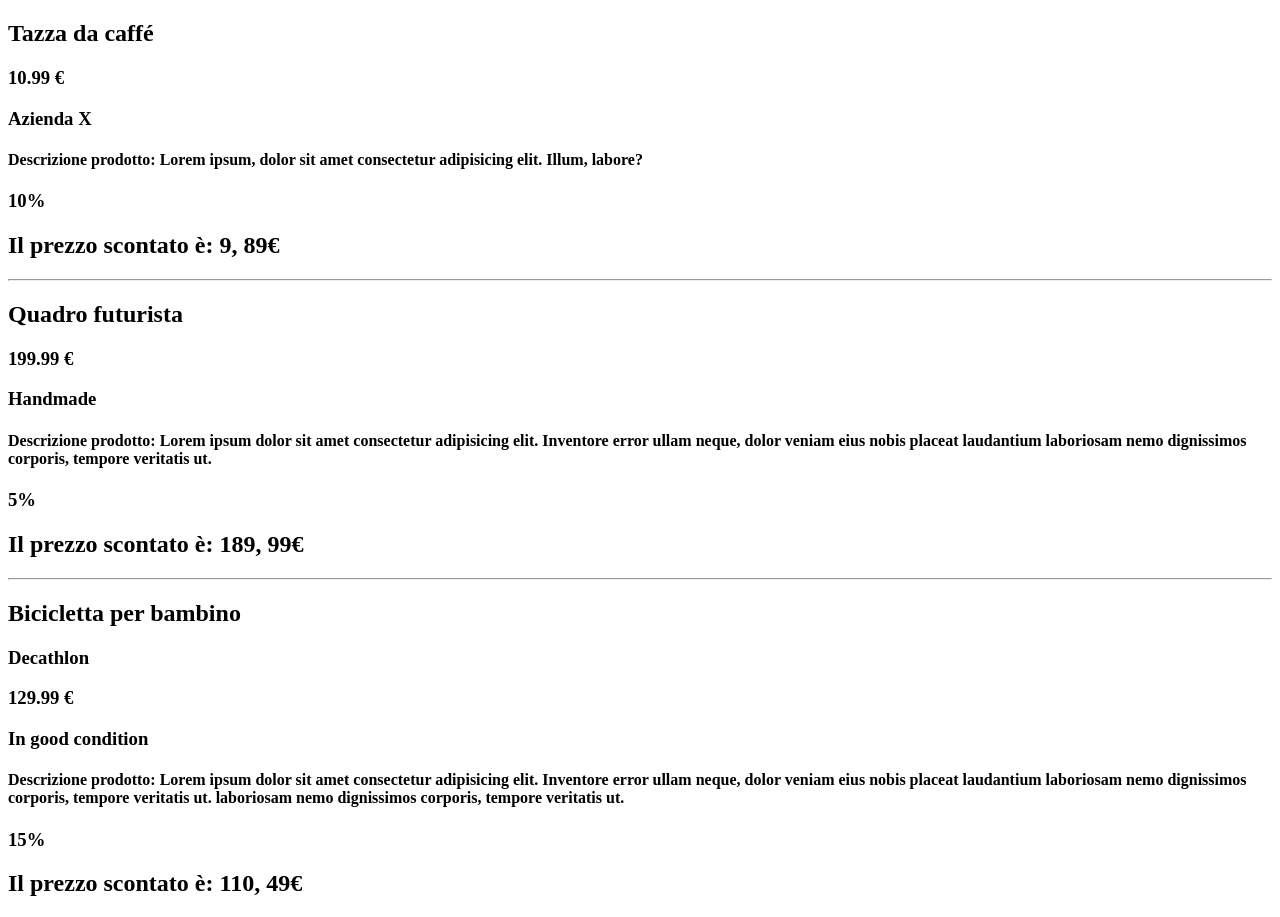
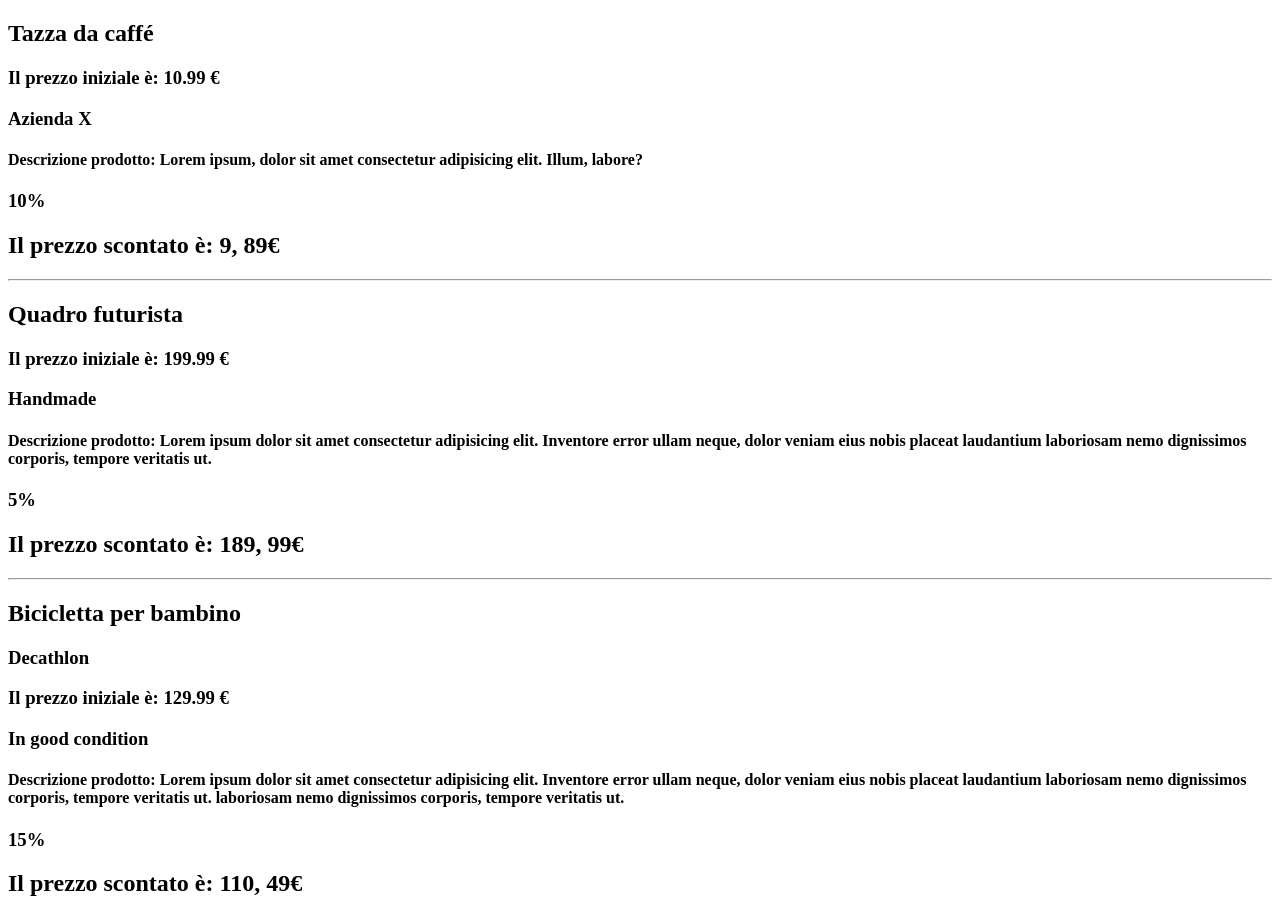
Before and after one commit to Tave23/php-oop-2, a PHP site: page / in a window 1280 px wide. Run offline with PHP 8.4, Linux system fonts and the light colour scheme.

Commit message:
prezzo iniziale

```diff
--- a/index.php
+++ b/index.php
@@ -58,7 +58,7 @@ $new_SecondHandItem->setDiscount(15);
 
    <h3>
       <!-- item's price -->
-      <?php echo $new_item->getPrice() ?> €
+      Il prezzo iniziale è: <?php echo $new_item->getPrice() ?> €
    </h3>
 
    <h3>
@@ -92,7 +92,7 @@ $new_SecondHandItem->setDiscount(15);
 
    <h3>
       <!-- HandmadeItem's price -->
-      <?php echo $new_HandmadeItem->getPrice() ?> €
+      Il prezzo iniziale è: <?php echo $new_HandmadeItem->getPrice() ?> €
    </h3>
 
    <h3>
@@ -132,7 +132,7 @@ $new_SecondHandItem->setDiscount(15);
 
    <h3>
       <!-- SecondHandItem's price -->
-      <?php echo $new_SecondHandItem->getPrice() ?> €
+      Il prezzo iniziale è: <?php echo $new_SecondHandItem->getPrice() ?> €
    </h3>
 
    <h3>
@@ -160,10 +160,5 @@ $new_SecondHandItem->setDiscount(15);
 
 
 
-
-
-
-
-
 </body>
 </html>
```
